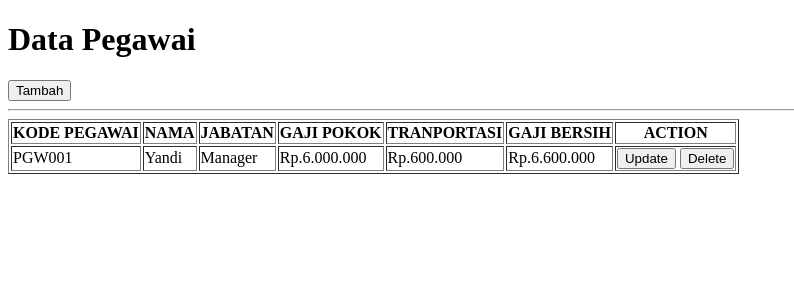
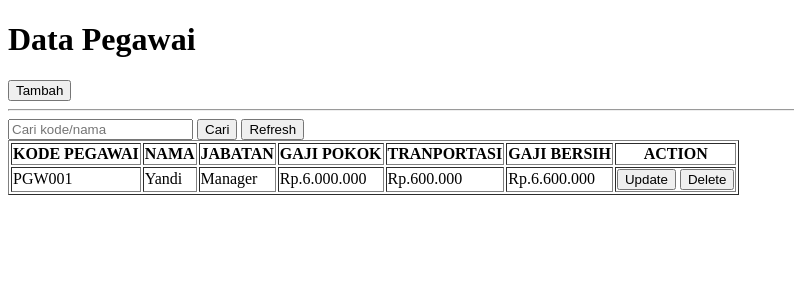
Before and after one commit to ilmukita/CRUD-GajiPegawai, a PHP site: page / in a window 1280 px wide. Shown: the top 300 px of the page, without its empty margins (0-794 px from the left). Run offline with PHP 8.4, Linux system fonts and the light colour scheme; data comes from the database, SQL or seed files in the repository.

Commit message:
create form search data pegawai

```diff
--- a/index.php
+++ b/index.php
@@ -12,13 +12,26 @@
   session_start();
   require_once "koneksi.php";
 
-  $SQL = "SELECT * FROM tb_pegawai";
+  $cari = (isset($_GET['cari'])) ? $_GET['cari'] : "";
+
+  if ($cari == "") {
+    $SQL = "SELECT * FROM tb_pegawai";
+  } else {
+    $SQL = "SELECT * FROM tb_pegawai WHERE kode_pegawai='" . $cari . "' OR nama LIKE '%" . $cari . "%'";
+  }
+
   $result = $conn->query($SQL);
   ?>
+
   <h1>Data Pegawai</h1>
   <a href="add.php"><button>Tambah</button></a>
   <hr>
   <?php require_once "message.php"; ?>
+  <form style="display: inline;" action="" method="get">
+    <input type="text" name="cari" placeholder="Cari kode/nama">
+    <input type="submit" value="Cari">
+  </form>
+  <a href="index.php"><button>Refresh</button></a>
   <table border="1">
     <tr>
       <th>KODE PEGAWAI</th>
```
